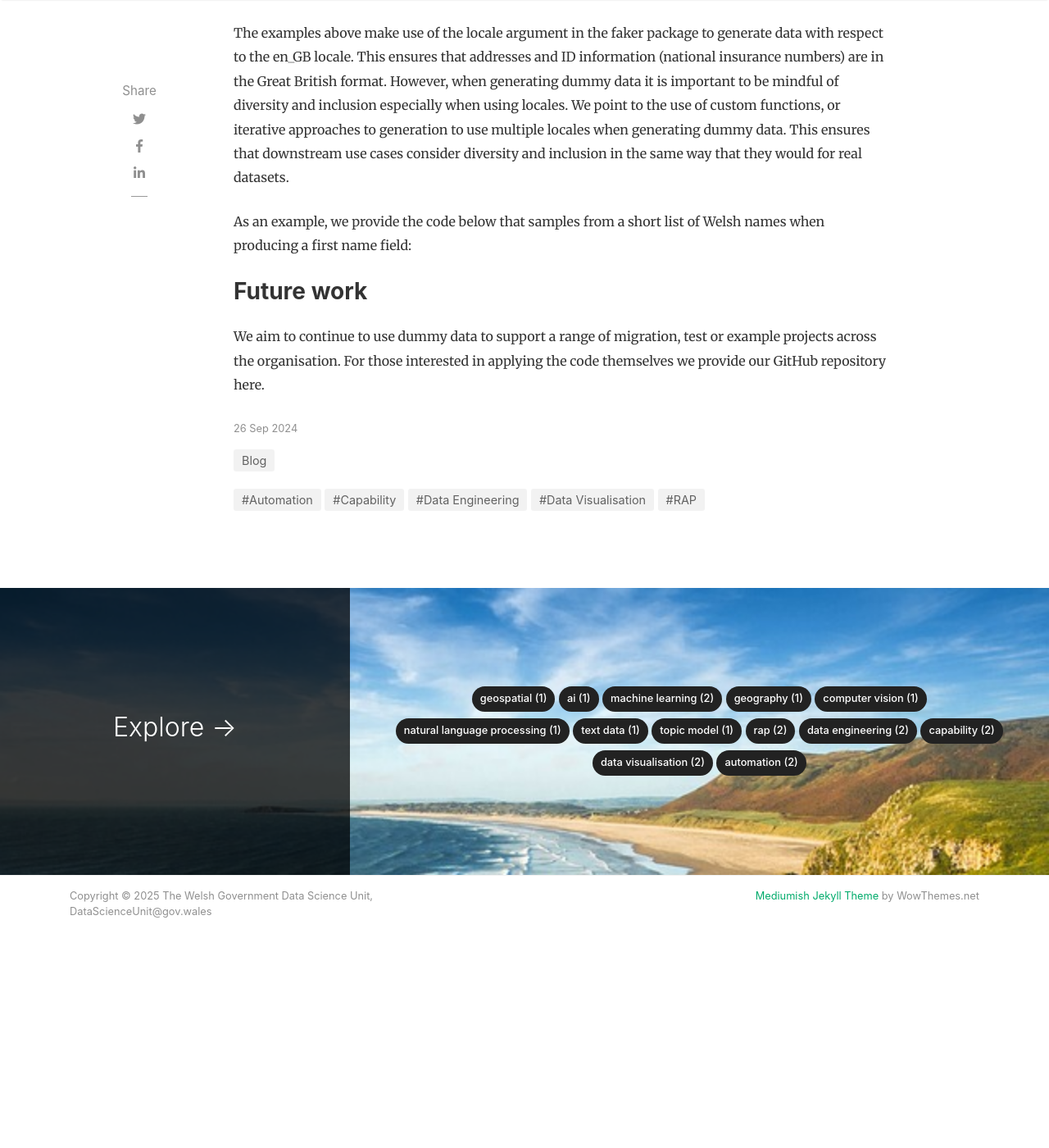
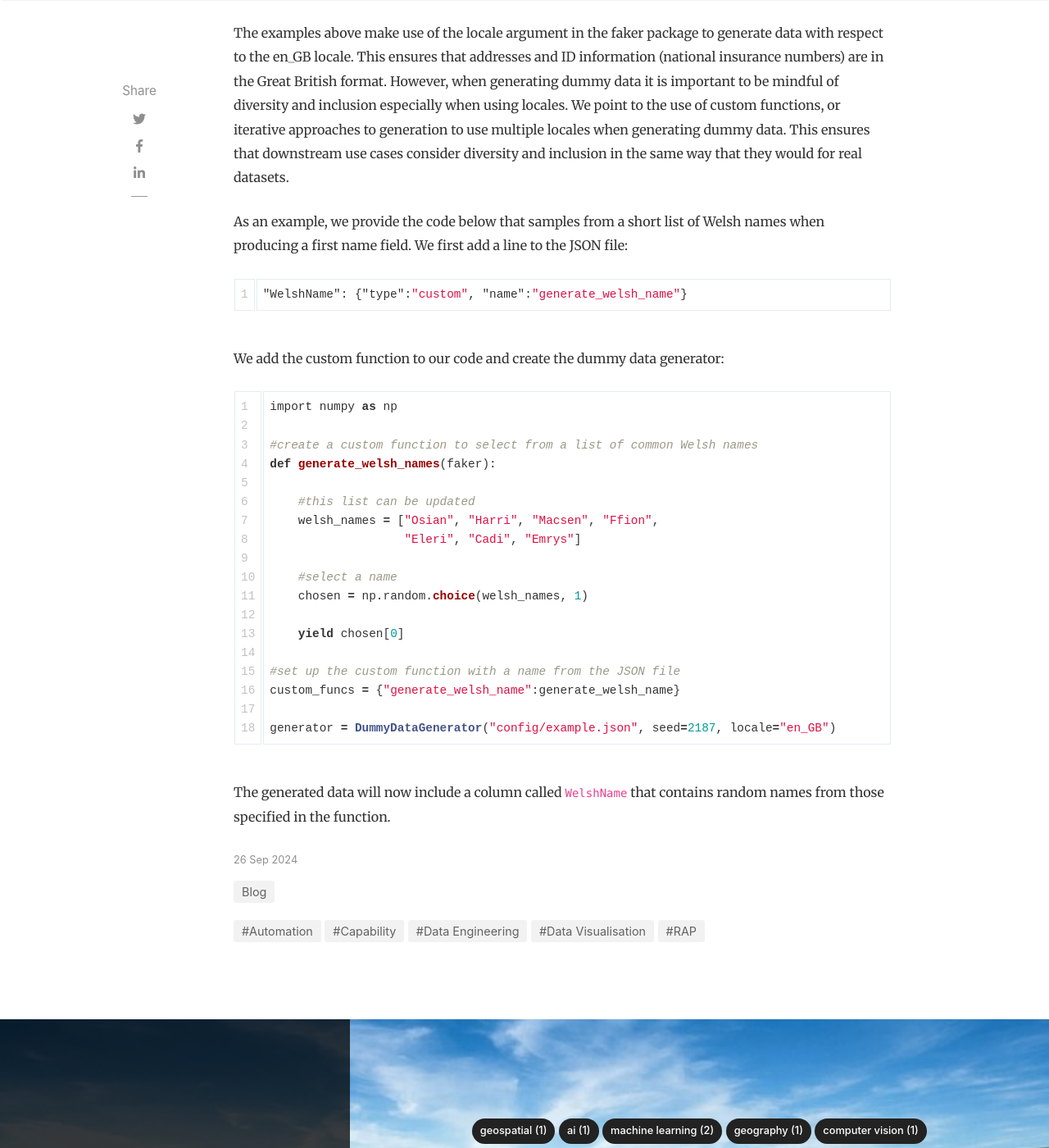
Before and after one commit to wgdsu/wgdsu.github.io, a Jekyll site: the page built from _posts/2024-09-26-DummyData.md, in a window 1280 px wide and 1400 px high, scrolled down 6130 px. Shown: the whole window at 82% size. Built offline with Jekyll 4.4.1, drawn with Linux system fonts in a browser that asks for light colours; nearby versions of some CDN libraries; comment, search, counter and statistics services are not loaded; before the commit the page ends 7325 px from its top, so only the background shows below that.

Commit message:
minor changes

````diff
--- a/_posts/2024-09-26-DummyData.md
+++ b/_posts/2024-09-26-DummyData.md
@@ -136,8 +136,31 @@ The dummy data tool presented is aimed at analysts, data scientists and statisti
 
 The examples above make use of the locale argument in the faker package to generate data with respect to the en_GB locale. This ensures that addresses and ID information (national insurance numbers) are in the Great British format. However, when generating dummy data it is important to be mindful of diversity and inclusion especially when using locales. We point to the use of custom functions, or iterative approaches to generation to use multiple locales when generating dummy data. This ensures that downstream use cases consider diversity and inclusion in the same way that they would for real datasets.
 
-As an example, we provide the code below that samples from a short list of Welsh names when producing a first name field:
+As an example, we provide the code below that samples from a short list of Welsh names when producing a first name field. We first add a line to the JSON file:
 
-### Future work
+```json
+"WelshName": {"type":"custom", "name":"generate_welsh_name"}
+```
+We add the custom function to our code and create the dummy data generator:
 
-We aim to continue to use dummy data to support a range of migration, test or example projects across the organisation. For those interested in applying the code themselves we provide our GitHub repository here.
+```python
+import numpy as np
+
+#create a custom function to select from a list of common Welsh names
+def generate_welsh_names(faker):
+
+    #this list can be updated
+    welsh_names = ["Osian", "Harri", "Macsen", "Ffion",
+                   "Eleri", "Cadi", "Emrys"]
+
+    #select a name
+    chosen = np.random.choice(welsh_names, 1)
+
+    yield chosen[0]
+
+#set up the custom function with a name from the JSON file
+custom_funcs = {"generate_welsh_name":generate_welsh_name}
+
+generator = DummyDataGenerator("config/example.json", seed=2187, locale="en_GB")
+```
+The generated data will now include a column called `WelshName` that contains random names from those specified in the function.
````
Also changed, not shown: _posts/2024-09-26-AWCDS.md (+3 -3 lines).
